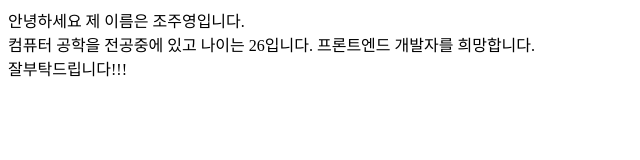
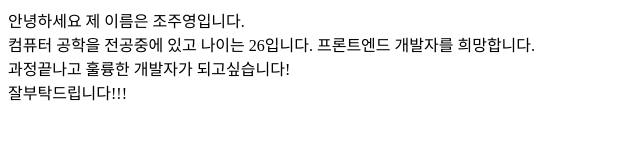
Before and after one commit to chojooyoung/first-repo, a plain HTML site: page index.html in a window 1280 px wide. Shown: the whole page, without its empty margins (0-640 px from the left). Drawn offline with Linux system fonts and the light colour scheme.

Commit message:
refactor: add to introduce
body-tag update!

```diff
--- a/index.html
+++ b/index.html
@@ -9,6 +9,7 @@
 <body>
   <div>안녕하세요 제 이름은 조주영입니다. </div>
   <div>컴퓨터 공학을 전공중에 있고 나이는 26입니다. 프론트엔드 개발자를 희망합니다.</div>
+  <div>과정끝나고 훌륭한 개발자가 되고싶습니다!</div>
   <div>잘부탁드립니다!!!</div>
 </body>
 </html>
```
